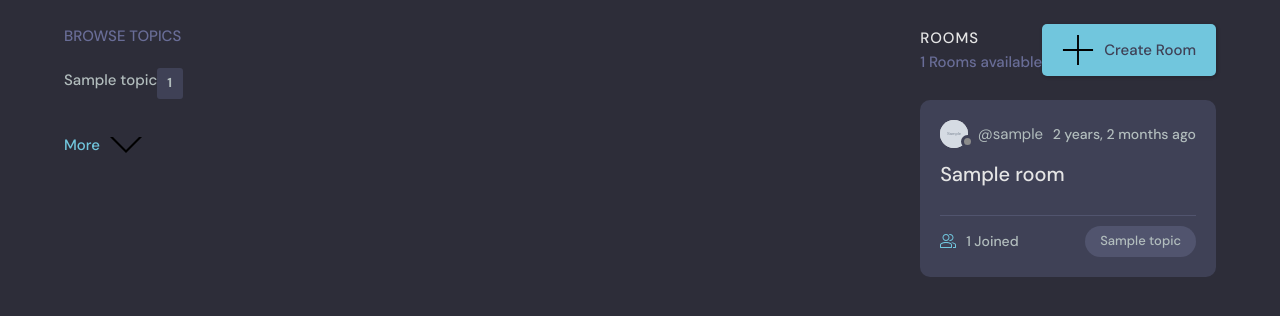
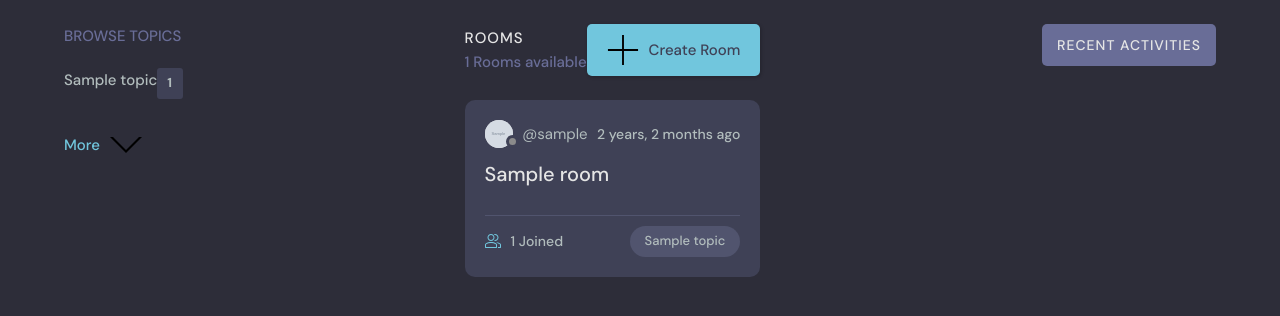
Before and after one commit to patrickcash/devcord, a Django app: page / in a window 1280 px wide. Shown: the part 76-392 px from the top of the page. Run offline with Django 4.2, Linux system fonts and the light colour scheme; tables that the repository leaves empty hold one stand-in row (values such as "Sample post"); grey boxes marked "Sample" are stand-in pictures.

Commit message:
added activity page and feed to home page

```diff
--- a/base/templates/base/activity.html
+++ b/base/templates/base/activity.html
@@ -0,0 +1,49 @@
+{% extends 'main.html' %}
+
+{% block content %}
+<main class="layout">
+  <div class="container">
+    <div class="layout__box">
+      <div class="layout__boxHeader">
+        <div class="layout__boxTitle">
+          <a href="{% url 'home' %}">
+            <svg version="1.1" xmlns="http://www.w3.org/2000/svg" width="32" height="32" viewBox="0 0 32 32">
+              <title>arrow-left</title>
+              <path
+                d="M13.723 2.286l-13.723 13.714 13.719 13.714 1.616-1.611-10.96-10.96h27.625v-2.286h-27.625l10.965-10.965-1.616-1.607z">
+              </path>
+              </path>
+            </svg>
+          </a>
+          <h3>Recent Activities</h3>
+        </div>
+      </div>
+
+      <div class="activities-page layout__body">
+
+        {% for comment in comments %}
+        <div class="activities__box">
+          <div class="activities__boxHeader roomListRoom__header">
+            <div class="avatar avatar--small">
+            <img src="{{comment.user.avatar.url}}" />
+            </div>
+            <p>
+            @{{comment.user}}
+            <span>{{comment.created|timesince}} ago</span>
+            </p>
+          </div>
+
+          <div class="activities__boxContent">
+            <p>replied to post “<a href="{% url 'room' comment.room.id %}">{{comment.room}}</a>”</p>
+            <div class="activities__boxRoomContent">
+              {{comment.body}}
+            </div>
+          </div>
+        </div>
+        {% endfor %}
+
+      </div>
+    </div>
+  </div>
+</main>
+{% endblock content %}
--- /dev/null
+++ b/base/templates/base/activity_feed.html
@@ -0,0 +1,25 @@
+<div class="activities">
+    <div class="activities__header">
+        <h2>Recent Activities</h2>
+    </div>
+    {% for message in room_messages %}
+    <div class="activities__box">
+        <div class="activities__boxHeader roomListRoom__header">
+            <div class="avatar avatar--small">
+                <img src="{{message.user.avatar.url}}" />
+            </div>
+            <p>
+                @{{message.user.username}}
+                <span>{{message.created|timesince}} ago</span>
+            </p>
+
+
+        </div>
+        <div class="activities__boxContent">
+            <p>replied to post “<a href="{% url 'room' message.room.id %}">{{message.room}}</a>”</p>
+            <div class="activities__boxRoomContent">{{message.body}}</div>
+        </div>
+    </div>
+    {% endfor %}
+
+</div>
--- a/base/templates/base/home.html
+++ b/base/templates/base/home.html
@@ -6,7 +6,7 @@
   <div class="container">
 
     <!-- Topics Start -->
-    {% include 'base/sidebar.html' %}
+    {% include 'base/topic_list.html' %}
     <!-- Topics End -->
 
     <!-- Room List Start -->
@@ -33,7 +33,7 @@
     <!-- Room List End -->
 
     <!-- Activities Start -->
-    {% include 'base/activity.html' %}
+    {% include 'base/activity_feed.html' %}
     <!-- Activities End -->
   </div>
 </main>
--- a/base/views.py
+++ b/base/views.py
@@ -66,20 +66,20 @@ def home(request):
 
     topics = Topic.objects.all()[0:5]
     room_count = rooms.count()
-    room_messages = Message.objects.filter(
+    comments = Message.objects.filter(
         Q(room__topic__name__icontains=q))[0:3]
 
     context = {'rooms': rooms, 'topics': topics,
-               'room_count': room_count, 'room_messages': room_messages}
+               'room_count': room_count, 'comments': comments}
     return render(request, 'base/home.html', context)
 
 
 def room(request, pk):
     room = Room.objects.get(id=pk)
-    room_messages = room.message_set.all()
+    comments = room.message_set.all()
     participants = room.participants.all()
 
-    context = {'room': room, 'room_messages': room_messages,
+    context = {'room': room, 'comments': comments,
                'participants': participants}
     return render(request, 'base/room.html', context)
 
--- a/static/styles/activity.css
+++ b/static/styles/activity.css
@@ -0,0 +1,53 @@
+.activities {
+    background: var(--color-dark);
+    border-radius: 5px;
+    overflow: hidden;
+  }
+
+  .activities__header h2 {
+    background-color: var(--color-dark-light);
+    text-transform: uppercase;
+    font-weight: 500;
+    padding: 1rem 1.5rem;
+    color: var(--color-light);
+    letter-spacing: 1px;
+    font-size: 1.4rem;
+  }
+
+  .activities__box {
+    margin: 1.5rem;
+    padding: 1.5rem;
+    border: 2px solid var(--color-dark-medium);
+    border-radius: 5px;
+  }
+
+  .activities__boxHeader p {
+    font-size: 1.4rem;
+    line-height: 1.3;
+  }
+
+  .activities__boxHeader p span {
+    color: var(--color-gray);
+    font-size: 1.2rem;
+    display: block;
+  }
+
+  .activities__boxContent {
+    margin-left: 4.2rem;
+  }
+
+  .activities__boxContent {
+    font-size: 1.4rem;
+  }
+
+  .activities__boxContent a:hover {
+    text-decoration: underline;
+  }
+
+  .activities__boxRoomContent {
+    background: var(--color-bg);
+    padding: 1rem;
+    border-radius: 5px;
+    margin-top: 1rem;
+    margin-left: -4.2rem;
+  }
--- a/static/styles/layout.css
+++ b/static/styles/layout.css
@@ -72,6 +72,11 @@
 }
 
 @media screen and (max-width: 900px) {
+    .activities,
+    .topics {
+        display: none;
+    }
+
     .layout--3 > .container > div:nth-child(2) {
         flex-basis: 100%;
     }
```
Also changed, not shown: base/templates/base/topic_list.html (renamed from base/templates/base/sidebar.html).
